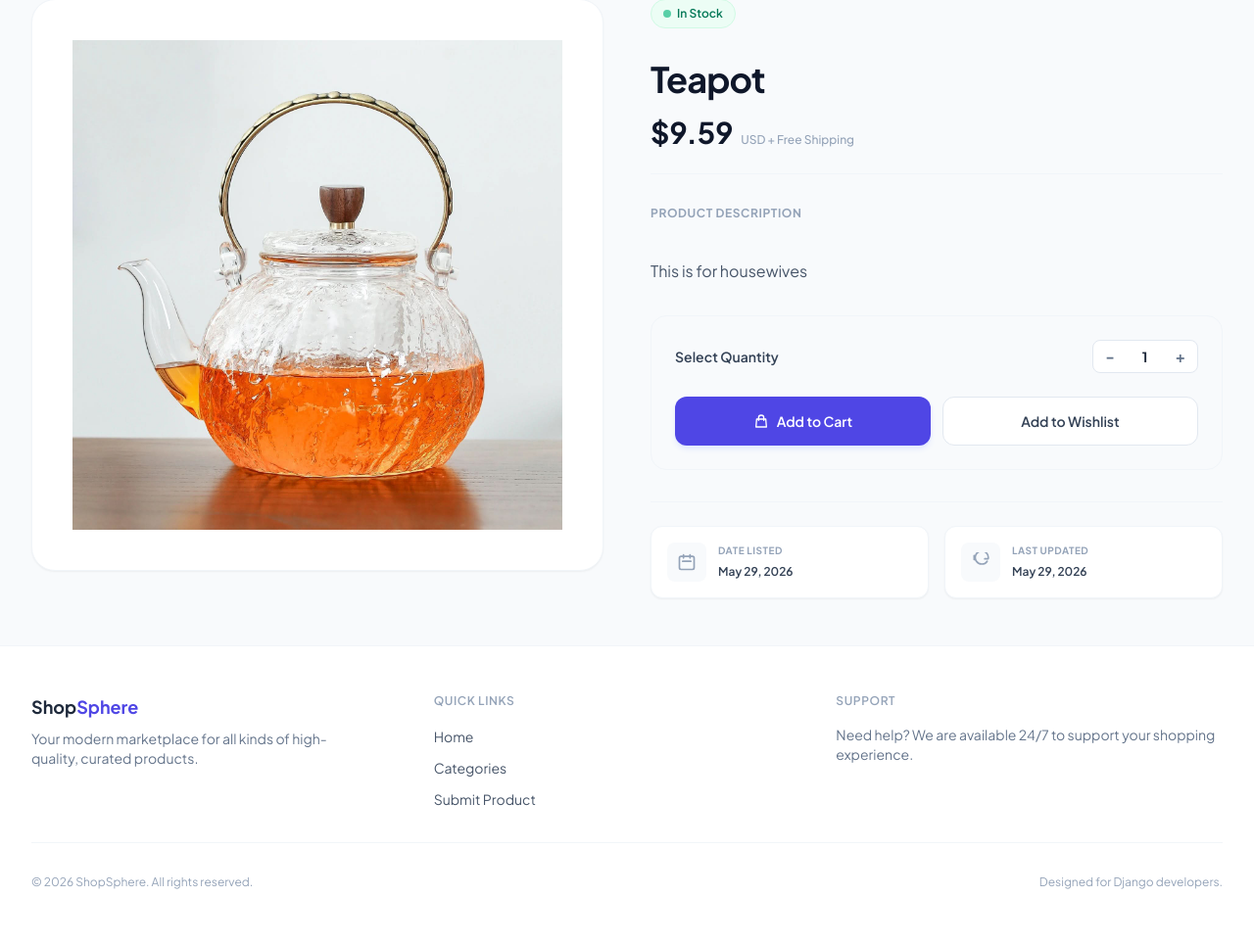
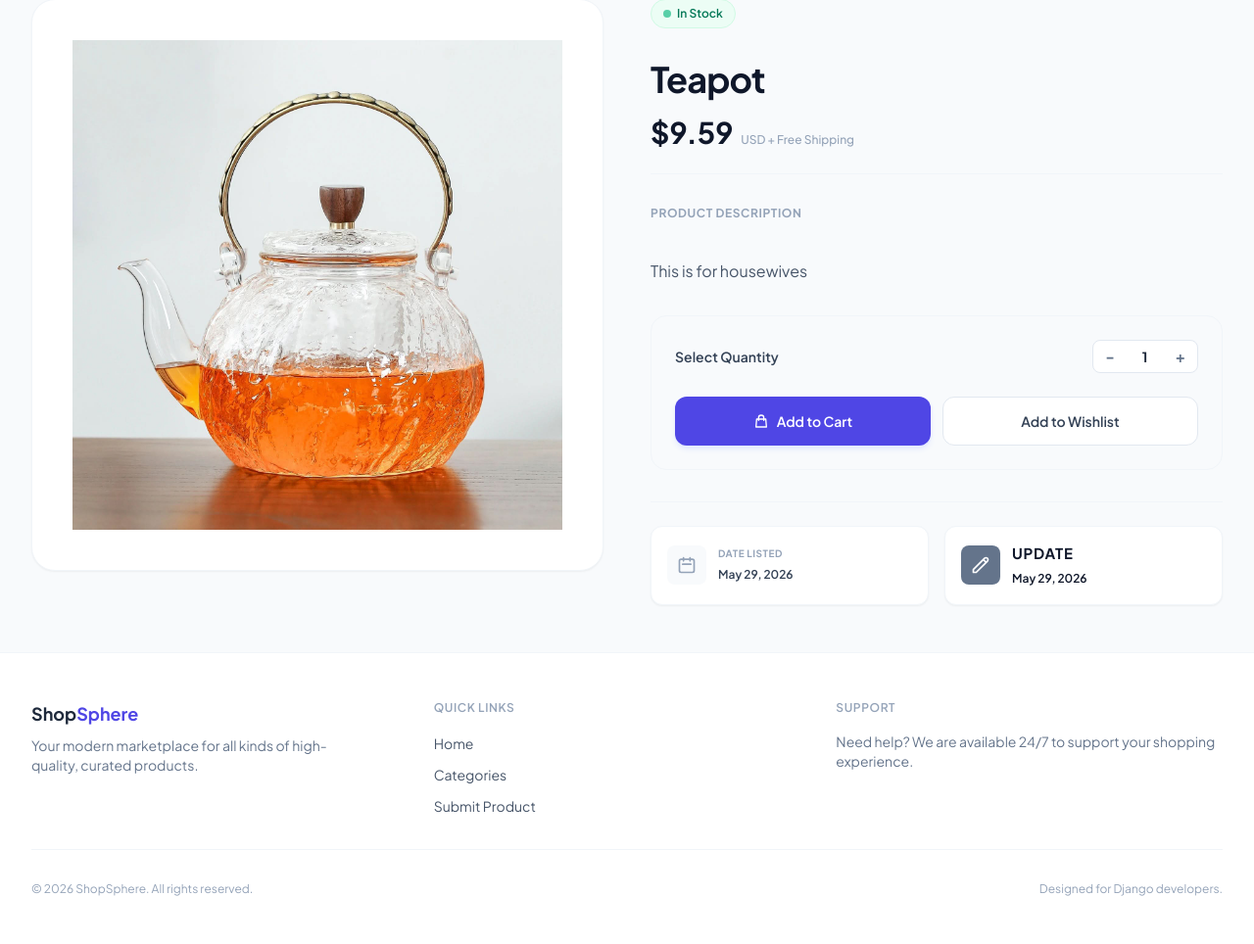
Before and after one commit to dehkonaliev/exam_4, a Django app: page /detail/7 in a window 1280 px wide. Shown: the part 170-1134 px from the top of the page at 98% size. Before the commit the page ends 1078 px from the top, so only its background shows below. Run offline with Django 5.2, Linux system fonts and the light colour scheme; data comes from the database, SQL or seed files in the repository; both versions use the stored data as it was after the commit; some libraries are stand-ins or nearby versions.

Commit message:
The project has been done!

```diff
--- a/home/views.py
+++ b/home/views.py
@@ -1,23 +1,24 @@
 from django.shortcuts import render, redirect
 from .models import Category, Product
 from .forms import NewProductForm
+from django.db.models import Q
 
 
 def home(request):
     if request.method == 'POST':
         search_query = request.POST.get('search', '')
-        data = Product.objects.filter(name__icontains=search_query)
+        data = Product.objects.filter(Q(name__icontains=search_query) | Q(desc__icontains=search_query))
         print(data)
     else:
         data = Product.objects.order_by('-created_at')[:10]
     return render(request, 'index.html', {'latest_10':data})
 
 def category(request):
-    products = Product.objects.all()[:20]
+    products = Product.objects.all().order_by('-created_at')[:20]
     categories = Category.objects.all()
     if request.method == "POST" and not request.POST.get('category') == 'all':
         category = request.POST.get('category')
-        products = Product.objects.filter(category=category)
+        products = Product.objects.filter(category=category).order_by('-created_at')
         return render(request, 'category.html', {'products':products, 'categories':categories, 'selected_category':category})
     return render(request, 'category.html', {'products':products, 'categories':categories})
 
--- a/templates/base.html
+++ b/templates/base.html
@@ -55,7 +55,7 @@
                 <!-- Search & Action Buttons (Desktop) -->
                 <div class="hidden md:flex items-center space-x-4">
                     <!-- Search bar placeholder for realistic feel -->
-                     <form method="POST">
+                     <form method="POST" action="{% url 'home' %}">
                         {% csrf_token %}
                         <div class="relative w-48 lg:w-64">
                             <input name="search" type="text" onchange="this.form.submit()"  placeholder="Search products..." class="w-full bg-slate-100 hover:bg-slate-200/70 focus:bg-white text-xs pl-8 pr-4 py-2 rounded-full border border-transparent focus:border-indigo-500 focus:outline-none transition-all">
--- a/templates/detail.html
+++ b/templates/detail.html
@@ -112,12 +112,13 @@
                         </div>
                     </div>
                     <a href="{% url 'update' product.pk %}" class="bg-white border border-slate-100 rounded-xl p-4 flex items-center gap-3 shadow-sm">
-                        <div class="h-10 w-10 bg-slate-50 rounded-lg flex items-center justify-center text-slate-400">
-                            <svg class="w-5 h-5" fill="none" stroke="currentColor" viewBox="0 0 24 24"><path stroke-linecap="round" stroke-linejoin="round" stroke-width="2" d="M4 4v5h.582m15.356 2A8.001 8.001 0 1121.21 8H17"></path></svg>
+                        <div class="h-10 w-10 bg-slate-500 rounded-lg flex items-center justify-center text-slate-400">
+                            <svg class="w-5 h-5" fill="none" stroke="white" viewBox="0 0 24 24" xmlns="http://www.w3.org/2000/svg"><path stroke-linecap="round" stroke-linejoin="round" stroke-width="2" d="M15.232 5.232l3.536 3.536m-2.036-5.036a2.5 2.5 0 113.536 3.536L6.5 21.036H3v-3.572L16.732 3.732z"></path></svg>
+
                         </div>
                         <div>
-                            <span class="block text-[10px] font-bold text-slate-400 uppercase tracking-wider">Last Updated</span>
-                            <span class="text-xs font-semibold text-slate-700">{{ product.updated_at|date:"M d, Y" }}</span>
+                            <span class="block text-[15px] font-bold text-slate-900 uppercase tracking-wider">Update</span>
+                            <span class="text-xs font-semibold text-slate-900">{{ product.updated_at|date:"M d, Y" }}</span>
                         </div>
                     </a>
                 </div>
--- a/templates/new_product.html
+++ b/templates/new_product.html
@@ -123,7 +123,7 @@
                     </label>
                     <div class="relative rounded-xl">
                         <div class="absolute inset-y-0 left-0 pl-4 flex items-center pointer-events-none text-slate-400 text-sm font-bold">
-                            $
+
                         </div>
                         <!-- We override horizontal padding for left alignment inside styling to accommodate absolute dollar icon -->
                         <div class="[&>input]:pl-8">
--- a/templates/update.html
+++ b/templates/update.html
@@ -131,7 +131,7 @@
                     </label>
                     <div class="relative rounded-xl">
                         <div class="absolute inset-y-0 left-0 pl-4 flex items-center pointer-events-none text-slate-400 text-sm font-bold">
-                            $
+
                         </div>
                         <!-- We override horizontal padding for left alignment inside styling to accommodate absolute dollar icon -->
                         <div class="[&>input]:pl-8">
```
Also changed, not shown: db.sqlite3, media/media/products/6xDjrKNT_1c000df180b841b690cd7ac98984e554.jpg (added), media/media/products/Heat-Resistant_Glass_Teapot_with_Infuser_Lid_and_Wood_Handle_for_Loose_Le_clvbbvd.jpg (added), media/media/products/images.jpg (added).
